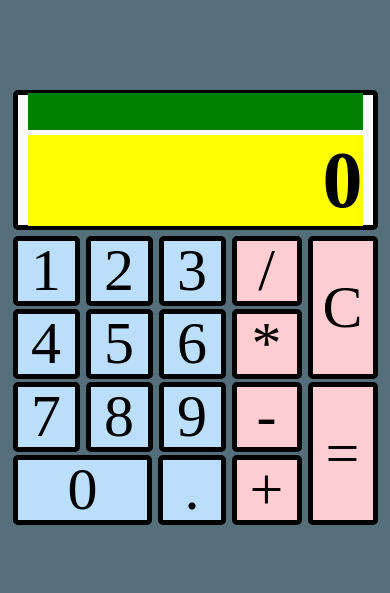
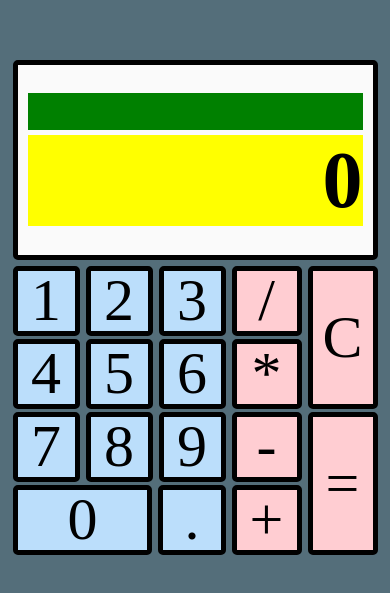
Before and after one commit to mrBeniek/Calculator, a React (Create React App) app: page / in a window 390 px wide. Shown: the part 115-708 px from the top of the page. Built offline with nearby package versions, Linux system fonts and the light colour scheme; a web font is replaced by a local one.

Commit message:
resp test

```diff
--- a/src/App.scss
+++ b/src/App.scss
@@ -177,7 +177,7 @@ body {
   #display {
     border: solid black 5px;
     min-width: 320px;
-    height: 140px;
+    height: 200px;
 
   }
 
```
